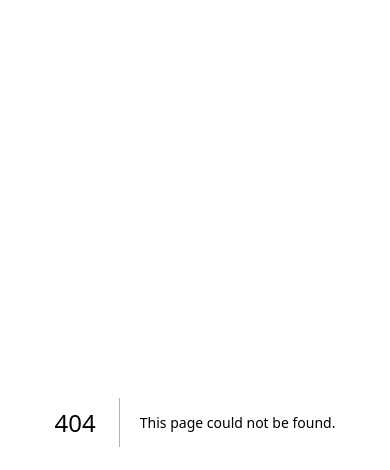
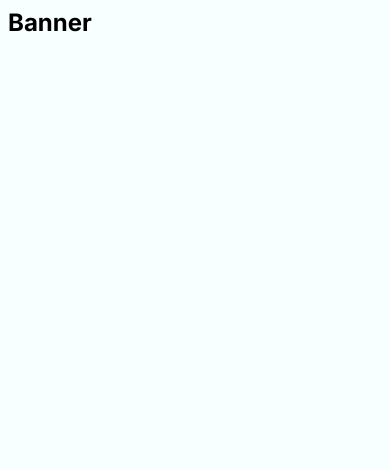
Before and after one commit to Aziretali2006/NEWS_PORTAL, a Next.js app: page /dashboard/projects in a window 390 px wide. Before the commit this address had no page. Shown: the top 470 px of the page. Built offline with nearby package versions, Linux system fonts and the light colour scheme.

Commit message:
I start project page

```diff
--- a/src/app/dashboard/main/Main.tsx
+++ b/src/app/dashboard/main/Main.tsx
@@ -8,10 +8,10 @@ import AboutUs from './aboutUs/AboutUs';
 import DirectionList from './directionList/DirectionList';
 import LastNews from './ourProjects/LastNews';
 import Gallery from './gallery/Gallery';
+import OurContacts from './ourContacts/OurContacts';
 import { MainTopSliderList } from '@/app/utils/MainTopSliderLIst';
 
 import cls from "./Main.module.scss";
-import OurContacts from './ourContacts/OurContacts';
 
 const Main = () => {
 
--- a/src/app/dashboard/main/aboutUs/AboutUs.tsx
+++ b/src/app/dashboard/main/aboutUs/AboutUs.tsx
@@ -1,6 +1,7 @@
 import React from 'react';
+import Image from 'next/image';
+
 import cls from "./AboutUs.module.scss";
-import Image from 'next/image';
 
 const AboutUs = () => {
   return (
--- a/src/app/dashboard/main/directionList/DirectionList.tsx
+++ b/src/app/dashboard/main/directionList/DirectionList.tsx
@@ -1,6 +1,7 @@
 import React from 'react';
 import Image from 'next/image';
 import { DirectionListLeft, DirectionListRight } from '@/app/utils/DirectionList';
+
 import cls from "./DirectionList.module.scss";
 
 const DirectionList = () => {
--- a/src/app/dashboard/main/gallery/Gallery.tsx
+++ b/src/app/dashboard/main/gallery/Gallery.tsx
@@ -1,6 +1,7 @@
 import React from 'react';
+import Image from 'next/image';
+
 import cls from "./Gallery.module.scss";
-import Image from 'next/image';
 
 const Gallery = () => {
   return (
--- a/src/app/dashboard/main/ourContacts/OurContacts.tsx
+++ b/src/app/dashboard/main/ourContacts/OurContacts.tsx
@@ -1,8 +1,9 @@
 import React from 'react';
-import cls from "./OurContacts.module.scss";
+import Image from 'next/image';
 import { RiMapPinLine } from "react-icons/ri";
 import { MdOutlineEmail } from "react-icons/md";
-import Image from 'next/image';
+
+import cls from "./OurContacts.module.scss";
 
 const OurContacts = () => {
 
--- a/src/app/dashboard/main/ourProjects/LastNews.tsx
+++ b/src/app/dashboard/main/ourProjects/LastNews.tsx
@@ -1,9 +1,9 @@
 import React from 'react';
 import CardLastNews from './CardLastNews/CardLastNews';
+import Image from 'next/image';
 import { CardLastNewsObject } from '@/app/utils/LastNewsCardList';
 
 import cls from "./LastNews.module.css";
-import Image from 'next/image';
 
 const LastNews = () => {
 
@@ -16,13 +16,13 @@ const LastNews = () => {
       <div>
         <CardLastNews object={CardLastNewsObject}/>
       </div>
-      {/* <Image
+      <Image
         src={"/image/Ellipse 7.png"}
         width={30}
         height={30}
         alt=''
         className={cls.icons}
-      /> */}
+      />
     </section>
   )
 }
--- /dev/null
+++ b/src/app/dashboard/projects/page.tsx
@@ -0,0 +1,12 @@
+import React from 'react';
+import cls from "./projects.module.scss";
+
+const Projects = () => {
+  return (
+    <div>
+      <h2>Banner</h2>
+    </div>
+  )
+}
+
+export default Projects;
```
Also changed, not shown: src/app/dashboard/main/Main.module.scss (+6 -1 lines), src/app/dashboard/main/ourProjects/CardLastNews/CardLastNews.tsx (+6 -6 lines), src/app/dashboard/projects/projects.module.scss (added).
